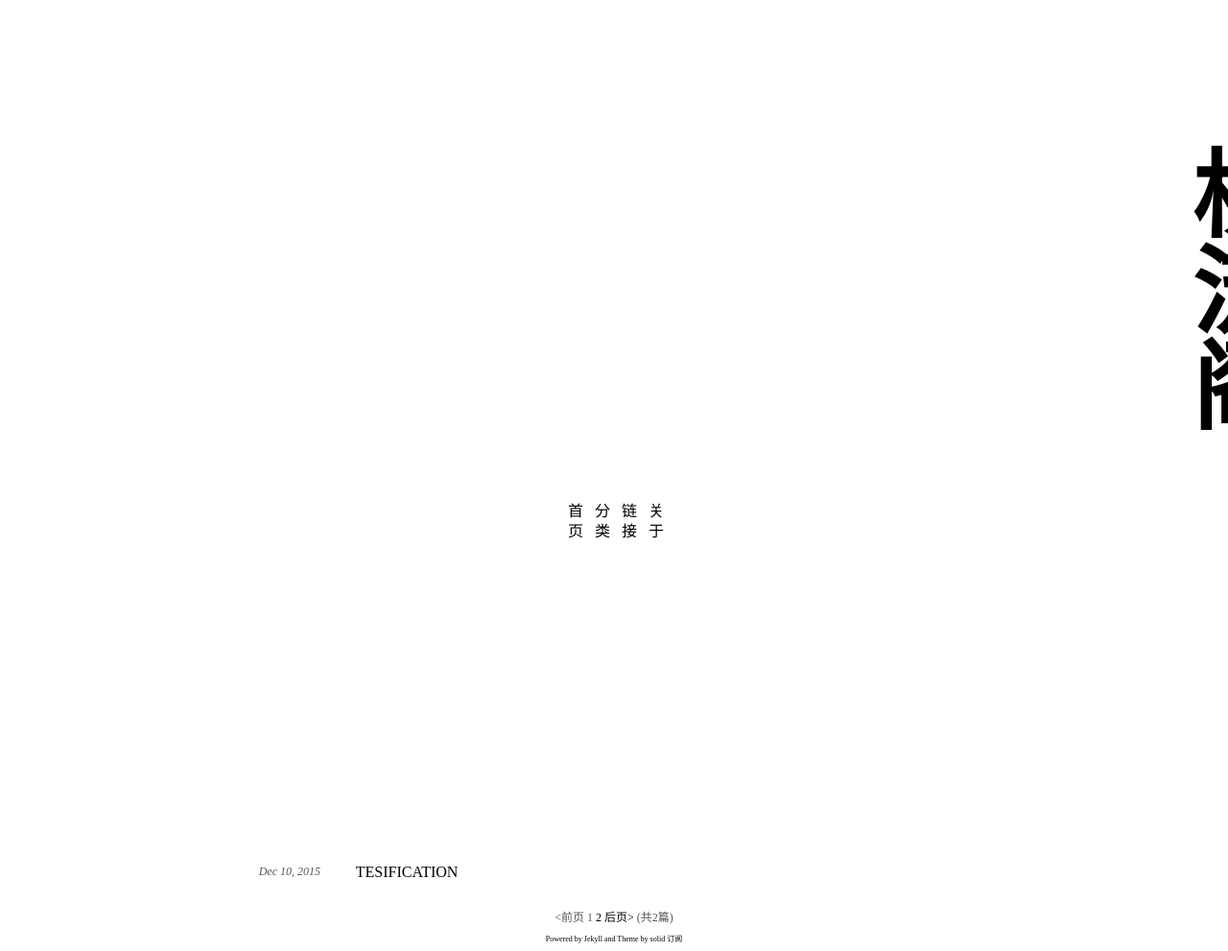
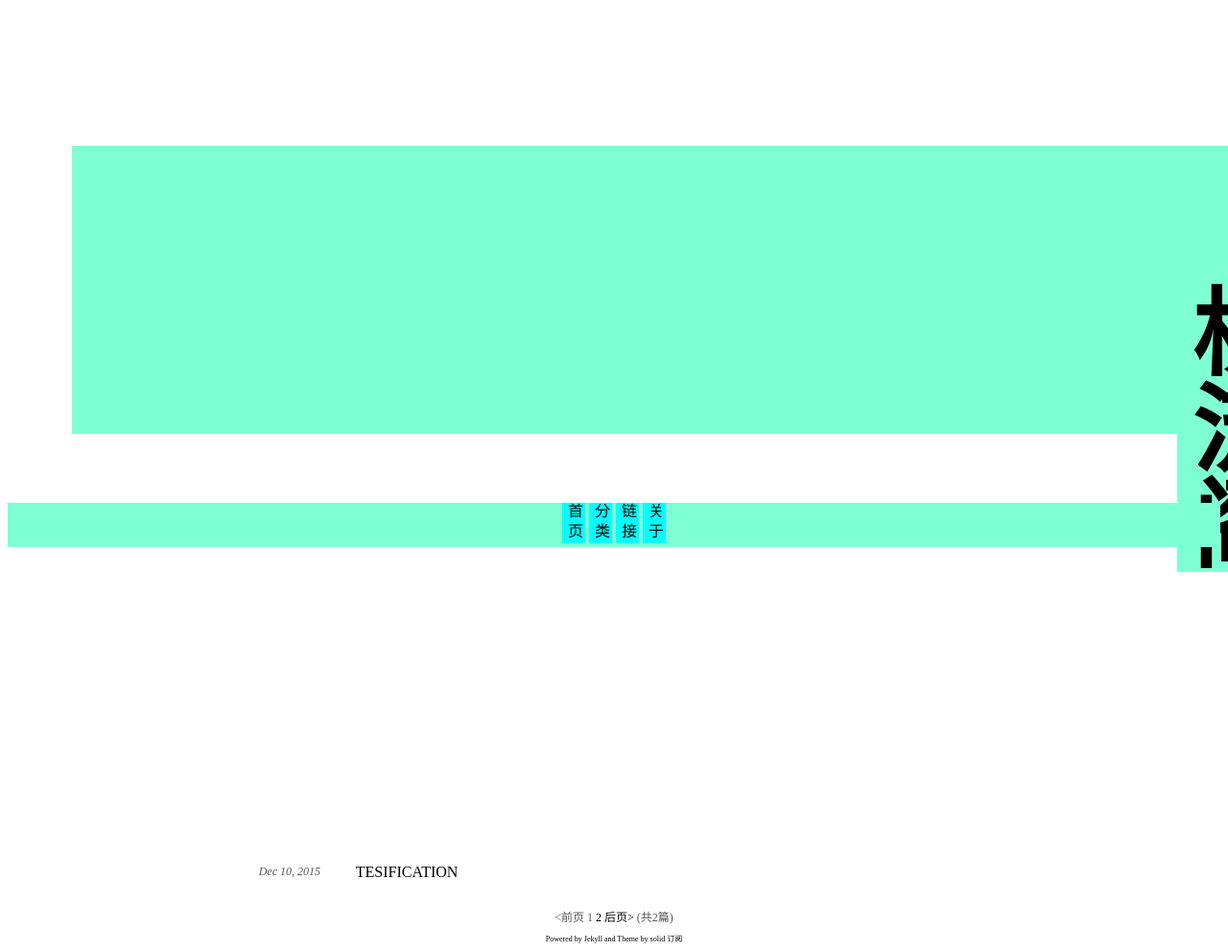
Before and after one commit to Makuraryu/Makuraryu.github.io, a Jekyll site: the page built from index.html, in a window 1280 px wide. Shown: the whole page at 96% size. Built offline with Jekyll 4.4.1, drawn with Linux system fonts in a browser that asks for light colours; the list of posts is cut into pages by our own code.

Commit message:
Add files via upload

```diff
--- a/_layouts/default.html
+++ b/_layouts/default.html
@@ -1,7 +1,11 @@
 {% include header.html %}
 <div class="container">
     <div id="cover">
-        <h1 id="title"> {% if page.title %} {{ page.title }} {% else %} {{ site.title }} {% endif %} </h1>
+        <h1 id="title">
+            <span id="title">
+                {% if page.title %} {{ page.title }} {% else %} {{ site.title }} {% endif %}
+            </span>
+        </h1>
         {% include navigation.html %}
     </div>
     <div class="main">
--- a/css/default.css
+++ b/css/default.css
@@ -2,7 +2,7 @@
 #cover{
   position: relative;
   height: 96vh;
-
+  border-bottom: #666666;
 }
 
 #title{
@@ -11,18 +11,21 @@
   width: 100vw;
   top: 16vh;
   writing-mode: vertical-rl;
-  vertical-align: middle;
+
+  background-color: aquamarine;
 }
 .nav{
   position: relative;
   top: 24vh;
   text-align: center;
+  background-color: aquamarine;
 }
 
 .nav_nav{
   writing-mode: vertical-rl;
   text-align: center;
   letter-spacing: 5px;
+  background-color: aqua;
 }
 
 .nav_nav:hover{
```
